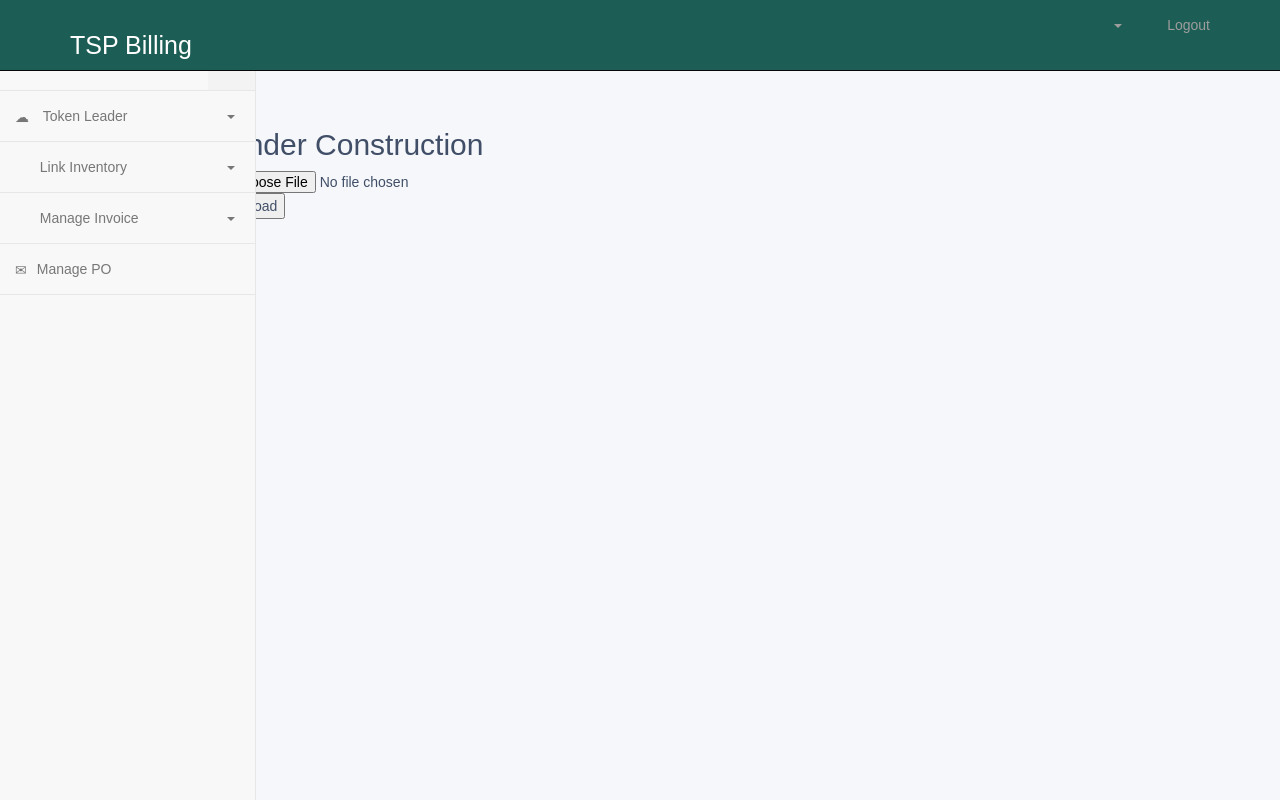
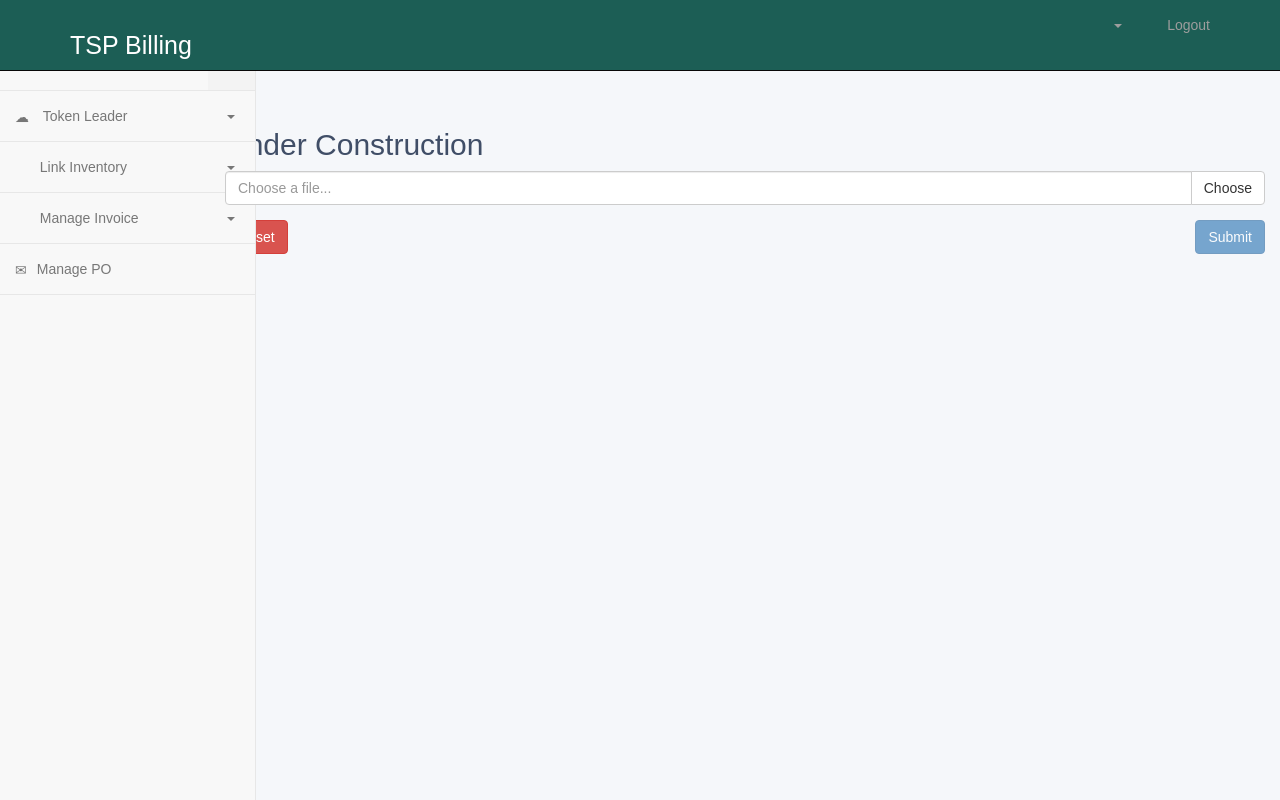
Before and after one commit to BhujayKumarBhatta/ms04, a Django app: page /view_upload in a window 1280 px wide. Run offline with Django 3.2, Linux system fonts and the light colour scheme; some libraries are stand-ins or nearby versions; some web fonts are replaced.

Commit message:
New Upload Controls

```diff
--- a/dashboard/dashapp/templates/invoice_upload.html
+++ b/dashboard/dashapp/templates/invoice_upload.html
@@ -108,8 +108,20 @@
 
 <form method="post" enctype="multipart/form-data">
     {% csrf_token %}
-    <input type="file" name="myfile">
-    <button type="submit">Upload</button>
+    <!--<input type="file" name="myfile">
+    <button type="submit">Upload</button>-->
+    <div class="form-group">
+        <div class="input-group input-file" name="myfile">
+            <input type="text" class="form-control" placeholder='Choose a file...' />
+            <span class="input-group-btn">
+                <button class="btn btn-default btn-choose" type="button">Choose</button>
+            </span>
+        </div>
+    </div>
+    <div class="form-group">
+        <button type="submit" class="btn btn-primary pull-right" disabled>Submit</button>
+        <button type="reset" class="btn btn-danger">Reset</button>
+    </div>
 </form>
 
   {% if uploaded_file_url %}
@@ -119,6 +131,7 @@
 
 
 {% endblock %}
+
 
 
 
```
